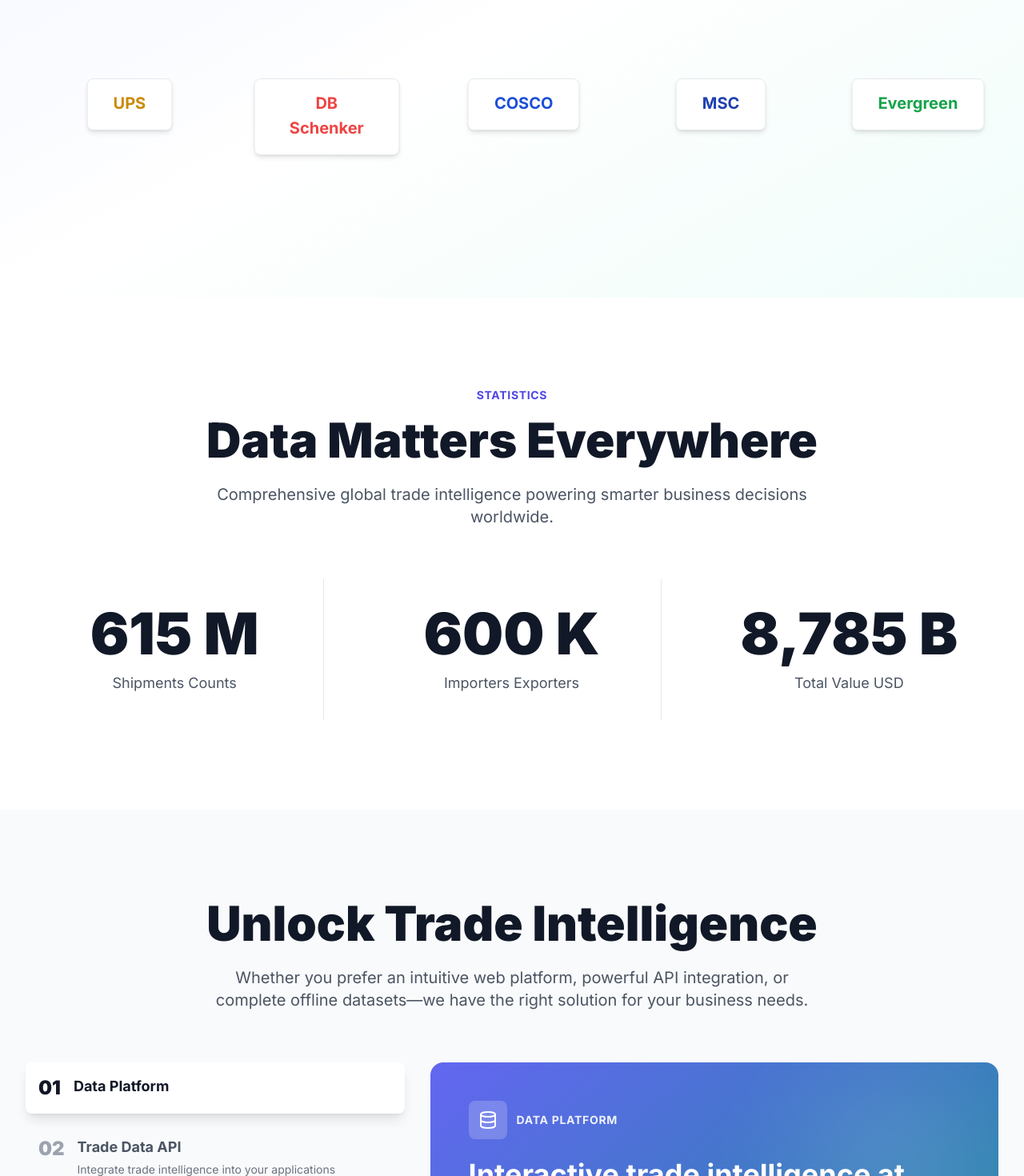
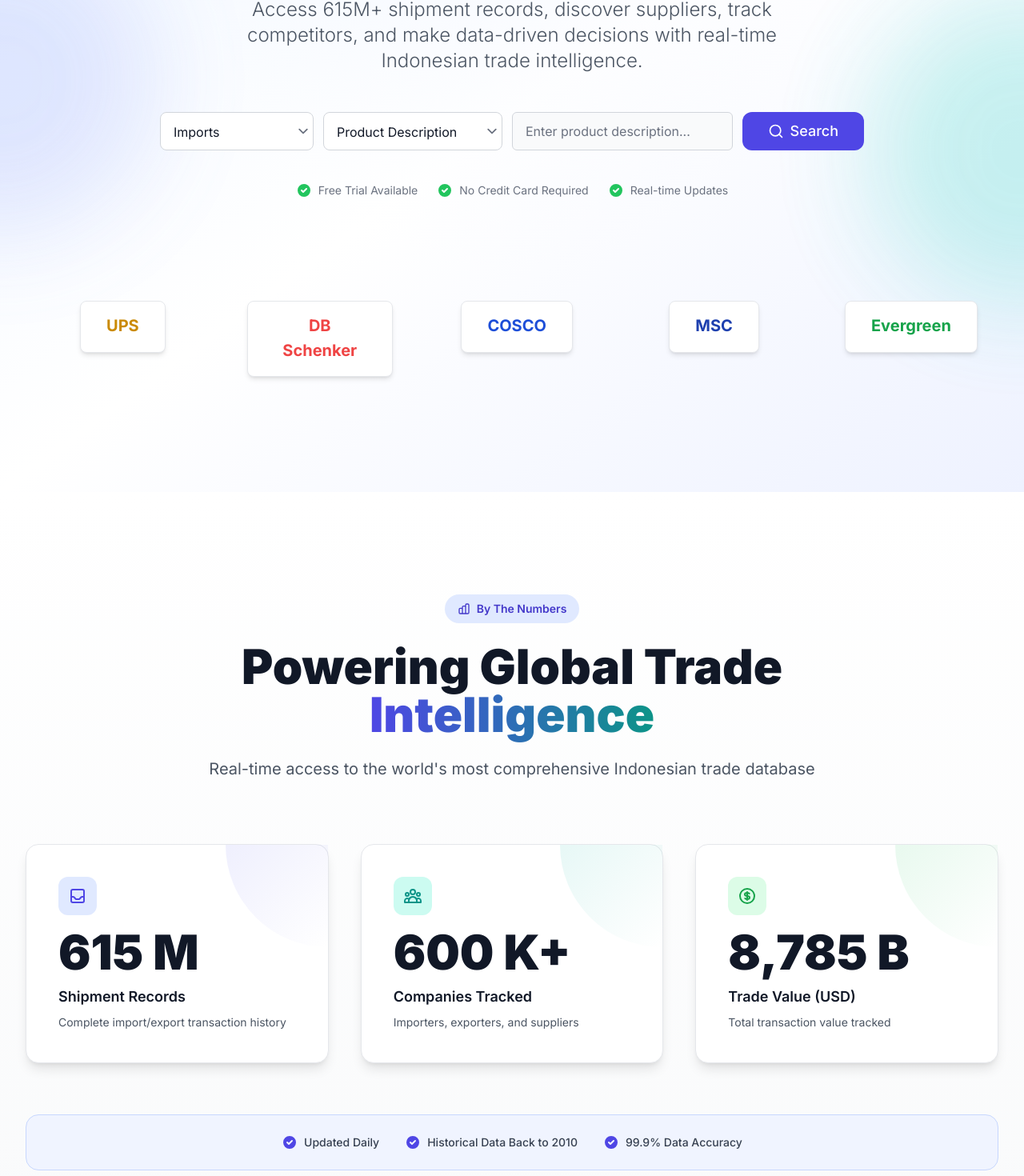
Before and after one commit to jiten5/indonesian-importer, a Next.js app: page / in a window 1280 px wide. Shown: the part 408-1878 px from the top of the page at 80% size. Built offline with nearby package versions, Linux system fonts and the light colour scheme.

Commit message:
Enhance hero and stats sections with modern design - animated gradients, card layout, trust indicators, improved typography

```diff
--- a/components/Homepage/HeroSection.tsx
+++ b/components/Homepage/HeroSection.tsx
@@ -29,23 +29,65 @@ const trendingSearches = [
 ];
 
 const HeroSection: React.FC<HeroSectionProps> = ({ onSearch }) => (
-  <section className="relative overflow-hidden section-spacing section-bg flex items-center justify-center min-h-[600px] lg:min-h-[700px] pt-20">
-    <div className="absolute inset-0 z-0 bg-gradient-to-br from-primary-50 via-white to-secondary-50 dark:from-neutral-950 dark:via-neutral-900 dark:to-neutral-950" />
+  <section className="relative overflow-hidden flex items-center justify-center min-h-[85vh] lg:min-h-[90vh] pt-24 pb-16">
+    {/* Enhanced Gradient Background with Mesh Pattern */}
+    <div className="absolute inset-0 z-0 bg-gradient-to-br from-blue-50 via-white to-indigo-50 dark:from-neutral-950 dark:via-neutral-900 dark:to-blue-950/20" />
+    <div className="absolute inset-0 z-0 bg-[radial-gradient(ellipse_at_top,_var(--tw-gradient-stops))] from-primary-100/20 via-transparent to-transparent dark:from-primary-900/10" />
+
+    {/* Animated gradient orbs */}
+    <div className="absolute top-1/4 -left-48 w-96 h-96 bg-primary-400/30 dark:bg-primary-600/20 rounded-full blur-3xl animate-pulse" />
+    <div className="absolute bottom-1/4 -right-48 w-96 h-96 bg-secondary-400/30 dark:bg-secondary-600/20 rounded-full blur-3xl animate-pulse" style={{ animationDelay: '1s' }} />
+
     <div className="relative z-10 w-full">
-      <div className="container-custom text-center mx-auto flex flex-col items-center justify-center">
-        {/* Headline */}
-        <h1 className="text-3xl md:text-4xl lg:text-5xl font-bold text-neutral-900 dark:text-white mb-6">
-          How We Help Businesses Like Yours Win Globally
+      <div className="container mx-auto px-4 sm:px-6 lg:px-8 max-w-7xl text-center flex flex-col items-center justify-center">
+        {/* Badge/Label */}
+        <div className="inline-flex items-center gap-2 px-4 py-2 rounded-full bg-primary-100 dark:bg-primary-900/30 text-primary-700 dark:text-primary-300 text-sm font-semibold mb-6 backdrop-blur-sm">
+          <span className="relative flex h-2 w-2">
+            <span className="animate-ping absolute inline-flex h-full w-full rounded-full bg-primary-400 opacity-75"></span>
+            <span className="relative inline-flex rounded-full h-2 w-2 bg-primary-500"></span>
+          </span>
+          Indonesia's #1 Trade Data Platform
+        </div>
+
+        {/* Headline - Enhanced Typography */}
+        <h1 className="text-4xl md:text-5xl lg:text-7xl font-black text-neutral-900 dark:text-white mb-6 leading-tight tracking-tight">
+          Unlock Global Trade
+          <br />
+          <span className="bg-gradient-to-r from-primary-600 via-primary-500 to-secondary-600 dark:from-primary-400 dark:via-primary-300 dark:to-secondary-400 bg-clip-text text-transparent">
+            Intelligence
+          </span>
         </h1>
 
-        {/* Subheadline */}
-        <p className="text-xl text-neutral-600 dark:text-neutral-400 mb-8 max-w-2xl mx-auto">
-          Discover how businesses leverage Market Inside to expand globally, manage risks, and grow with actionable trade data.
+        {/* Subheadline - Improved Clarity */}
+        <p className="text-lg md:text-xl lg:text-2xl text-neutral-600 dark:text-neutral-300 mb-10 max-w-3xl mx-auto leading-relaxed font-light">
+          Access 615M+ shipment records, discover suppliers, track competitors, and make data-driven decisions with real-time Indonesian trade intelligence.
         </p>
 
-        {/* Search Bar */}
-        <div className="w-full max-w-4xl mx-auto mb-6">
+        {/* Search Bar - Enhanced */}
+        <div className="w-full max-w-4xl mx-auto mb-8">
           <DualSearch onSearch={onSearch} />
+        </div>
+
+        {/* Trust Indicators */}
+        <div className="flex flex-wrap items-center justify-center gap-6 text-sm text-neutral-500 dark:text-neutral-400 mb-12">
+          <div className="flex items-center gap-2">
+            <svg className="w-5 h-5 text-green-500" fill="currentColor" viewBox="0 0 20 20">
+              <path fillRule="evenodd" d="M10 18a8 8 0 100-16 8 8 0 000 16zm3.707-9.293a1 1 0 00-1.414-1.414L9 10.586 7.707 9.293a1 1 0 00-1.414 1.414l2 2a1 1 0 001.414 0l4-4z" clipRule="evenodd" />
+            </svg>
+            <span>Free Trial Available</span>
+          </div>
+          <div className="flex items-center gap-2">
+            <svg className="w-5 h-5 text-green-500" fill="currentColor" viewBox="0 0 20 20">
+              <path fillRule="evenodd" d="M10 18a8 8 0 100-16 8 8 0 000 16zm3.707-9.293a1 1 0 00-1.414-1.414L9 10.586 7.707 9.293a1 1 0 00-1.414 1.414l2 2a1 1 0 001.414 0l4-4z" clipRule="evenodd" />
+            </svg>
+            <span>No Credit Card Required</span>
+          </div>
+          <div className="flex items-center gap-2">
+            <svg className="w-5 h-5 text-green-500" fill="currentColor" viewBox="0 0 20 20">
+              <path fillRule="evenodd" d="M10 18a8 8 0 100-16 8 8 0 000 16zm3.707-9.293a1 1 0 00-1.414-1.414L9 10.586 7.707 9.293a1 1 0 00-1.414 1.414l2 2a1 1 0 001.414 0l4-4z" clipRule="evenodd" />
+            </svg>
+            <span>Real-time Updates</span>
+          </div>
         </div>
 
         {/* Popular Search */}
--- a/components/Homepage/StatsSection.tsx
+++ b/components/Homepage/StatsSection.tsx
@@ -2,44 +2,123 @@ import React from 'react';
 import AnimatedCounter from '@/components/ui/AnimatedCounter';
 
 const StatsSection: React.FC = () => (
-  <section className="py-20 lg:py-28 bg-white dark:bg-neutral-900">
-    <div className="container mx-auto px-4 sm:px-6 lg:px-8 max-w-7xl">
-      {/* Header */}
-      <div className="text-center max-w-3xl mx-auto mb-16">
-        <p className="text-sm font-bold text-primary-600 dark:text-primary-400 uppercase tracking-wider mb-4">
-          STATISTICS
-        </p>
+  <section className="relative py-24 lg:py-32 bg-gradient-to-b from-white to-neutral-50 dark:from-neutral-900 dark:to-neutral-950 overflow-hidden">
+    {/* Background Pattern */}
+    <div className="absolute inset-0 bg-grid-neutral-200/50 dark:bg-grid-neutral-800/50 [mask-image:radial-gradient(ellipse_at_center,transparent_20%,black)]" />
+
+    <div className="container mx-auto px-4 sm:px-6 lg:px-8 max-w-7xl relative z-10">
+      {/* Header - Enhanced */}
+      <div className="text-center max-w-3xl mx-auto mb-20">
+        <div className="inline-flex items-center gap-2 px-4 py-2 rounded-full bg-primary-100 dark:bg-primary-900/30 text-primary-700 dark:text-primary-300 text-sm font-semibold mb-6">
+          <svg className="w-4 h-4" fill="none" viewBox="0 0 24 24" stroke="currentColor">
+            <path strokeLinecap="round" strokeLinejoin="round" strokeWidth={2} d="M9 19v-6a2 2 0 00-2-2H5a2 2 0 00-2 2v6a2 2 0 002 2h2a2 2 0 002-2zm0 0V9a2 2 0 012-2h2a2 2 0 012 2v10m-6 0a2 2 0 002 2h2a2 2 0 002-2m0 0V5a2 2 0 012-2h2a2 2 0 012 2v14a2 2 0 01-2 2h-2a2 2 0 01-2-2z" />
+          </svg>
+          By The Numbers
+        </div>
         <h2 className="text-4xl md:text-5xl lg:text-6xl font-black text-neutral-900 dark:text-white mb-6 leading-tight">
-          Data Matters Everywhere
+          Powering Global Trade
+          <br />
+          <span className="bg-gradient-to-r from-primary-600 to-secondary-600 dark:from-primary-400 dark:to-secondary-400 bg-clip-text text-transparent">
+            Intelligence
+          </span>
         </h2>
         <p className="text-lg md:text-xl text-neutral-600 dark:text-neutral-300 leading-relaxed">
-          Comprehensive global trade intelligence powering smarter business decisions worldwide.
+          Real-time access to the world's most comprehensive Indonesian trade database
         </p>
       </div>
-      {/* Stats Grid */}
-      <div className="grid grid-cols-1 md:grid-cols-3 gap-8 lg:gap-12">
-        <div className="text-center p-8 border-r-0 md:border-r border-neutral-200 dark:border-neutral-700">
-          <div className="text-5xl lg:text-7xl font-black text-neutral-900 dark:text-white mb-3">
-            <AnimatedCounter end={615} suffix=" M" duration={2.5} />
-          </div>
-          <div className="text-base lg:text-lg text-neutral-600 dark:text-neutral-400">
-            Shipments Counts
+
+      {/* Stats Grid - Enhanced with Cards */}
+      <div className="grid grid-cols-1 md:grid-cols-3 gap-8 lg:gap-10">
+        {/* Stat 1 */}
+        <div className="group relative bg-white dark:bg-neutral-800 rounded-2xl p-8 lg:p-10 shadow-lg hover:shadow-2xl transition-all duration-300 border border-neutral-200 dark:border-neutral-700 hover:border-primary-300 dark:hover:border-primary-700">
+          <div className="absolute top-0 right-0 w-32 h-32 bg-gradient-to-br from-primary-500/10 to-transparent dark:from-primary-400/10 rounded-bl-full" />
+          <div className="relative">
+            <div className="flex items-center gap-3 mb-4">
+              <div className="p-3 bg-primary-100 dark:bg-primary-900/30 rounded-xl">
+                <svg className="w-6 h-6 text-primary-600 dark:text-primary-400" fill="none" viewBox="0 0 24 24" stroke="currentColor">
+                  <path strokeLinecap="round" strokeLinejoin="round" strokeWidth={2} d="M20 13V6a2 2 0 00-2-2H6a2 2 0 00-2 2v7m16 0v5a2 2 0 01-2 2H6a2 2 0 01-2-2v-5m16 0h-2.586a1 1 0 00-.707.293l-2.414 2.414a1 1 0 01-.707.293h-3.172a1 1 0 01-.707-.293l-2.414-2.414A1 1 0 006.586 13H4" />
+                </svg>
+              </div>
+            </div>
+            <div className="text-5xl lg:text-6xl font-black text-neutral-900 dark:text-white mb-3 group-hover:scale-105 transition-transform">
+              <AnimatedCounter end={615} suffix=" M" duration={2.5} />
+            </div>
+            <div className="text-base lg:text-lg font-semibold text-neutral-900 dark:text-white mb-2">
+              Shipment Records
+            </div>
+            <div className="text-sm text-neutral-600 dark:text-neutral-400">
+              Complete import/export transaction history
+            </div>
           </div>
         </div>
-        <div className="text-center p-8 border-r-0 md:border-r border-neutral-200 dark:border-neutral-700">
-          <div className="text-5xl lg:text-7xl font-black text-neutral-900 dark:text-white mb-3">
-            <AnimatedCounter end={600} suffix=" K" duration={2} />
-          </div>
-          <div className="text-base lg:text-lg text-neutral-600 dark:text-neutral-400">
-            Importers Exporters
+
+        {/* Stat 2 */}
+        <div className="group relative bg-white dark:bg-neutral-800 rounded-2xl p-8 lg:p-10 shadow-lg hover:shadow-2xl transition-all duration-300 border border-neutral-200 dark:border-neutral-700 hover:border-secondary-300 dark:hover:border-secondary-700">
+          <div className="absolute top-0 right-0 w-32 h-32 bg-gradient-to-br from-secondary-500/10 to-transparent dark:from-secondary-400/10 rounded-bl-full" />
+          <div className="relative">
+            <div className="flex items-center gap-3 mb-4">
+              <div className="p-3 bg-secondary-100 dark:bg-secondary-900/30 rounded-xl">
+                <svg className="w-6 h-6 text-secondary-600 dark:text-secondary-400" fill="none" viewBox="0 0 24 24" stroke="currentColor">
+                  <path strokeLinecap="round" strokeLinejoin="round" strokeWidth={2} d="M17 20h5v-2a3 3 0 00-5.356-1.857M17 20H7m10 0v-2c0-.656-.126-1.283-.356-1.857M7 20H2v-2a3 3 0 015.356-1.857M7 20v-2c0-.656.126-1.283.356-1.857m0 0a5.002 5.002 0 019.288 0M15 7a3 3 0 11-6 0 3 3 0 016 0zm6 3a2 2 0 11-4 0 2 2 0 014 0zM7 10a2 2 0 11-4 0 2 2 0 014 0z" />
+                </svg>
+              </div>
+            </div>
+            <div className="text-5xl lg:text-6xl font-black text-neutral-900 dark:text-white mb-3 group-hover:scale-105 transition-transform">
+              <AnimatedCounter end={600} suffix=" K+" duration={2} />
+            </div>
+            <div className="text-base lg:text-lg font-semibold text-neutral-900 dark:text-white mb-2">
+              Companies Tracked
+            </div>
+            <div className="text-sm text-neutral-600 dark:text-neutral-400">
+              Importers, exporters, and suppliers
+            </div>
           </div>
         </div>
-        <div className="text-center p-8">
-          <div className="text-5xl lg:text-7xl font-black text-neutral-900 dark:text-white mb-3">
-            <AnimatedCounter end={8785} suffix=" B" duration={2} />
+
+        {/* Stat 3 */}
+        <div className="group relative bg-white dark:bg-neutral-800 rounded-2xl p-8 lg:p-10 shadow-lg hover:shadow-2xl transition-all duration-300 border border-neutral-200 dark:border-neutral-700 hover:border-green-300 dark:hover:border-green-700">
+          <div className="absolute top-0 right-0 w-32 h-32 bg-gradient-to-br from-green-500/10 to-transparent dark:from-green-400/10 rounded-bl-full" />
+          <div className="relative">
+            <div className="flex items-center gap-3 mb-4">
+              <div className="p-3 bg-green-100 dark:bg-green-900/30 rounded-xl">
+                <svg className="w-6 h-6 text-green-600 dark:text-green-400" fill="none" viewBox="0 0 24 24" stroke="currentColor">
+                  <path strokeLinecap="round" strokeLinejoin="round" strokeWidth={2} d="M12 8c-1.657 0-3 .895-3 2s1.343 2 3 2 3 .895 3 2-1.343 2-3 2m0-8c1.11 0 2.08.402 2.599 1M12 8V7m0 1v8m0 0v1m0-1c-1.11 0-2.08-.402-2.599-1M21 12a9 9 0 11-18 0 9 9 0 0118 0z" />
+                </svg>
+              </div>
+            </div>
+            <div className="text-5xl lg:text-6xl font-black text-neutral-900 dark:text-white mb-3 group-hover:scale-105 transition-transform">
+              <AnimatedCounter end={8785} suffix=" B" duration={2} />
+            </div>
+            <div className="text-base lg:text-lg font-semibold text-neutral-900 dark:text-white mb-2">
+              Trade Value (USD)
+            </div>
+            <div className="text-sm text-neutral-600 dark:text-neutral-400">
+              Total transaction value tracked
+            </div>
           </div>
-          <div className="text-base lg:text-lg text-neutral-600 dark:text-neutral-400">
-            Total Value USD
+        </div>
+      </div>
+
+      {/* Additional Info Bar */}
+      <div className="mt-16 p-6 bg-primary-50 dark:bg-primary-950/30 rounded-2xl border border-primary-200 dark:border-primary-800">
+        <div className="flex flex-wrap items-center justify-center gap-8 text-center">
+          <div className="flex items-center gap-2">
+            <svg className="w-5 h-5 text-primary-600 dark:text-primary-400" fill="currentColor" viewBox="0 0 20 20">
+              <path fillRule="evenodd" d="M10 18a8 8 0 100-16 8 8 0 000 16zm3.707-9.293a1 1 0 00-1.414-1.414L9 10.586 7.707 9.293a1 1 0 00-1.414 1.414l2 2a1 1 0 001.414 0l4-4z" clipRule="evenodd" />
+            </svg>
+            <span className="text-sm font-medium text-neutral-700 dark:text-neutral-300">Updated Daily</span>
+          </div>
+          <div className="flex items-center gap-2">
+            <svg className="w-5 h-5 text-primary-600 dark:text-primary-400" fill="currentColor" viewBox="0 0 20 20">
+              <path fillRule="evenodd" d="M10 18a8 8 0 100-16 8 8 0 000 16zm3.707-9.293a1 1 0 00-1.414-1.414L9 10.586 7.707 9.293a1 1 0 00-1.414 1.414l2 2a1 1 0 001.414 0l4-4z" clipRule="evenodd" />
+            </svg>
+            <span className="text-sm font-medium text-neutral-700 dark:text-neutral-300">Historical Data Back to 2010</span>
+          </div>
+          <div className="flex items-center gap-2">
+            <svg className="w-5 h-5 text-primary-600 dark:text-primary-400" fill="currentColor" viewBox="0 0 20 20">
+              <path fillRule="evenodd" d="M10 18a8 8 0 100-16 8 8 0 000 16zm3.707-9.293a1 1 0 00-1.414-1.414L9 10.586 7.707 9.293a1 1 0 00-1.414 1.414l2 2a1 1 0 001.414 0l4-4z" clipRule="evenodd" />
+            </svg>
+            <span className="text-sm font-medium text-neutral-700 dark:text-neutral-300">99.9% Data Accuracy</span>
           </div>
         </div>
       </div>
--- a/components/ui/AnimatedCounter.tsx
+++ b/components/ui/AnimatedCounter.tsx
@@ -23,14 +23,11 @@ export default function AnimatedCounter({
   const { ref, value } = useCounter({ end, duration, decimals, prefix, suffix })
 
   return (
-    <motion.span
+    <span
       ref={ref}
       className={className}
-      initial={{ opacity: 0, y: 20 }}
-      animate={{ opacity: 1, y: 0 }}
-      transition={{ duration: 0.5 }}
     >
       {value}
-    </motion.span>
+    </span>
   )
 }
```
